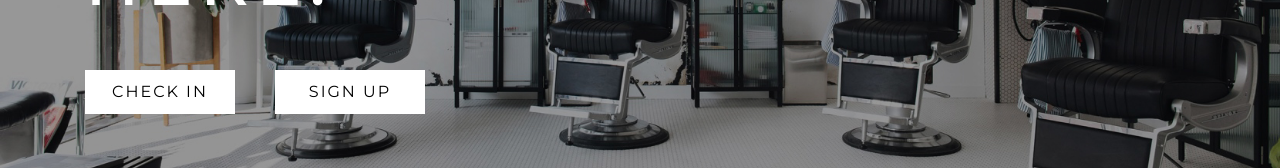
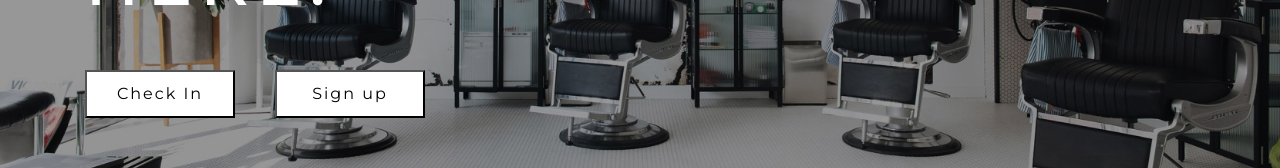
Before and after one commit to brichiang/StormWalkerco., a Vue app in the folder app/: page / in a window 1280 px wide. Shown: the part 544-712 px from the top of the page. Built offline with nearby package versions, Linux system fonts and the light colour scheme.

Commit message:
checkin to login

```diff
--- a/app/src/App.vue
+++ b/app/src/App.vue
@@ -252,6 +252,9 @@ export default {
   .profile {
     margin-bottom: 10%;
   }
+  .barberImg {
+    margin-bottom: 10px;
+  }
 /*End Barber Style*/
 /*Contact Style */
   #contact {
--- a/app/src/views/Barber.vue
+++ b/app/src/views/Barber.vue
@@ -9,10 +9,11 @@
         <div class="col-md-4" v-for="b in barbers">
           <div class="profile">
             <a href="check_in">
-              <img src="@/assets/imgs/profile.gif" width="100%">
+              <img src="@/assets/imgs/profile.gif" width="100%" class="barberImg">
             </a>
             <h4>{{b.f_name}} {{b.l_name}}</h4>
             <p>{{b.description}}</p>
+
             <div>
               <button class="schedule-but" @click="open_update(b.barber_id)" >UPDATE</button>
               <button class="schedule-but" @click="open_modal(b.barber_id)">DELETE</button>
--- a/app/src/views/Home.vue
+++ b/app/src/views/Home.vue
@@ -6,8 +6,8 @@
           <div class="title">STYLE STARTS <strong>HERE.</strong></div>
         </div>
         <div id="button-box">
-          <router-link to="/check_in" class="button">Check In</router-link>
-          <router-link to="/user" class="button">Sign up</router-link>
+          <button class="button" @click="checkIn">Check In</button>
+          <button class="button" @click="signUp">Sign up</button>
         </div>
       </div>
     </div>
@@ -41,6 +41,18 @@ export default {
   name: 'home',
   components: {
     HelloWorld
+  },
+  methods: {
+    checkIn: function(){
+      if(localStorage.isLogin === ""){
+        window.location.href = "/Login";
+      } else {
+        window.location.href = "/check_in";
+      }
+    },
+    signUp: function(){
+      window.location.href = "/user";
+    }
   }
 }
 </script>
```
